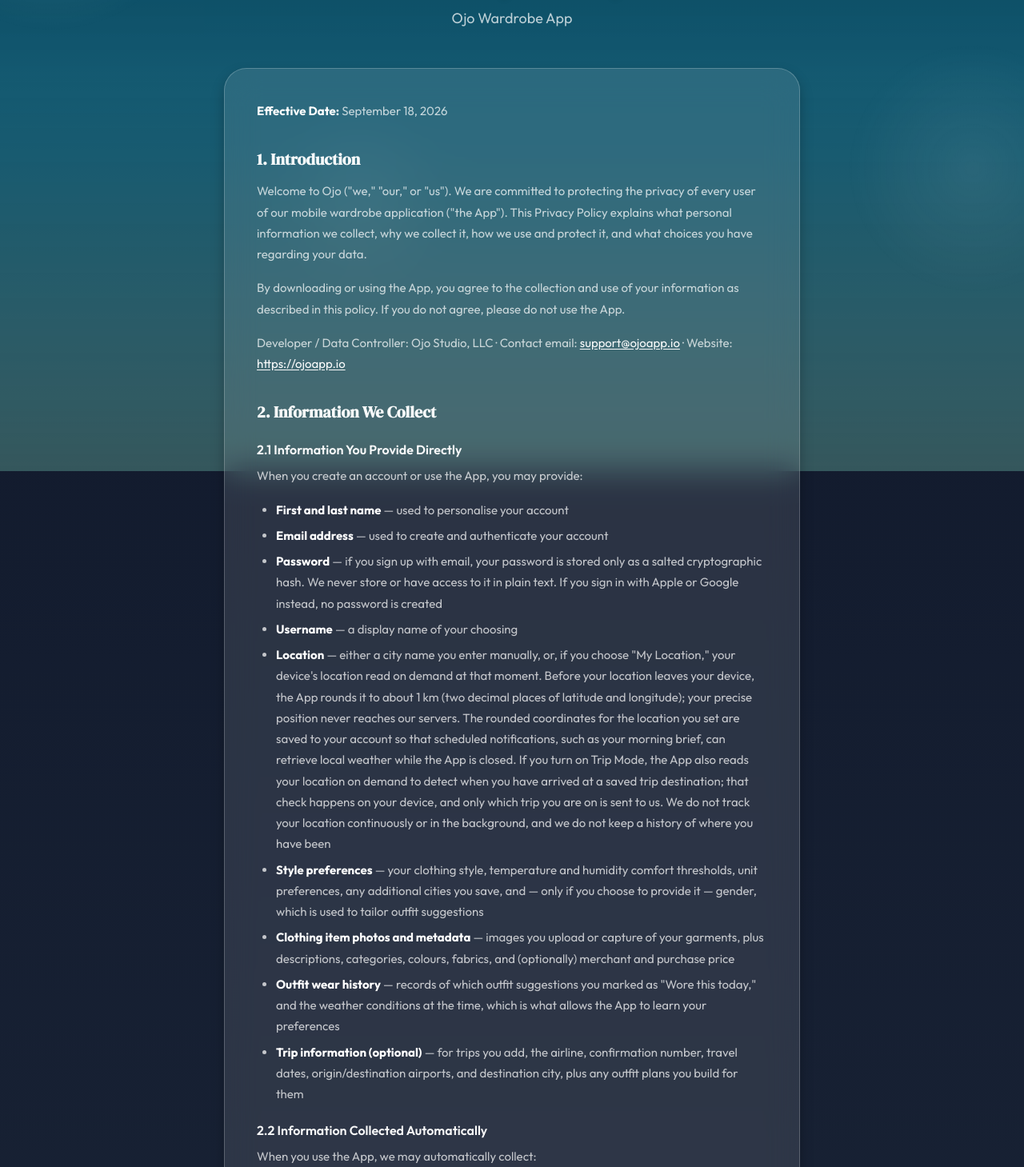
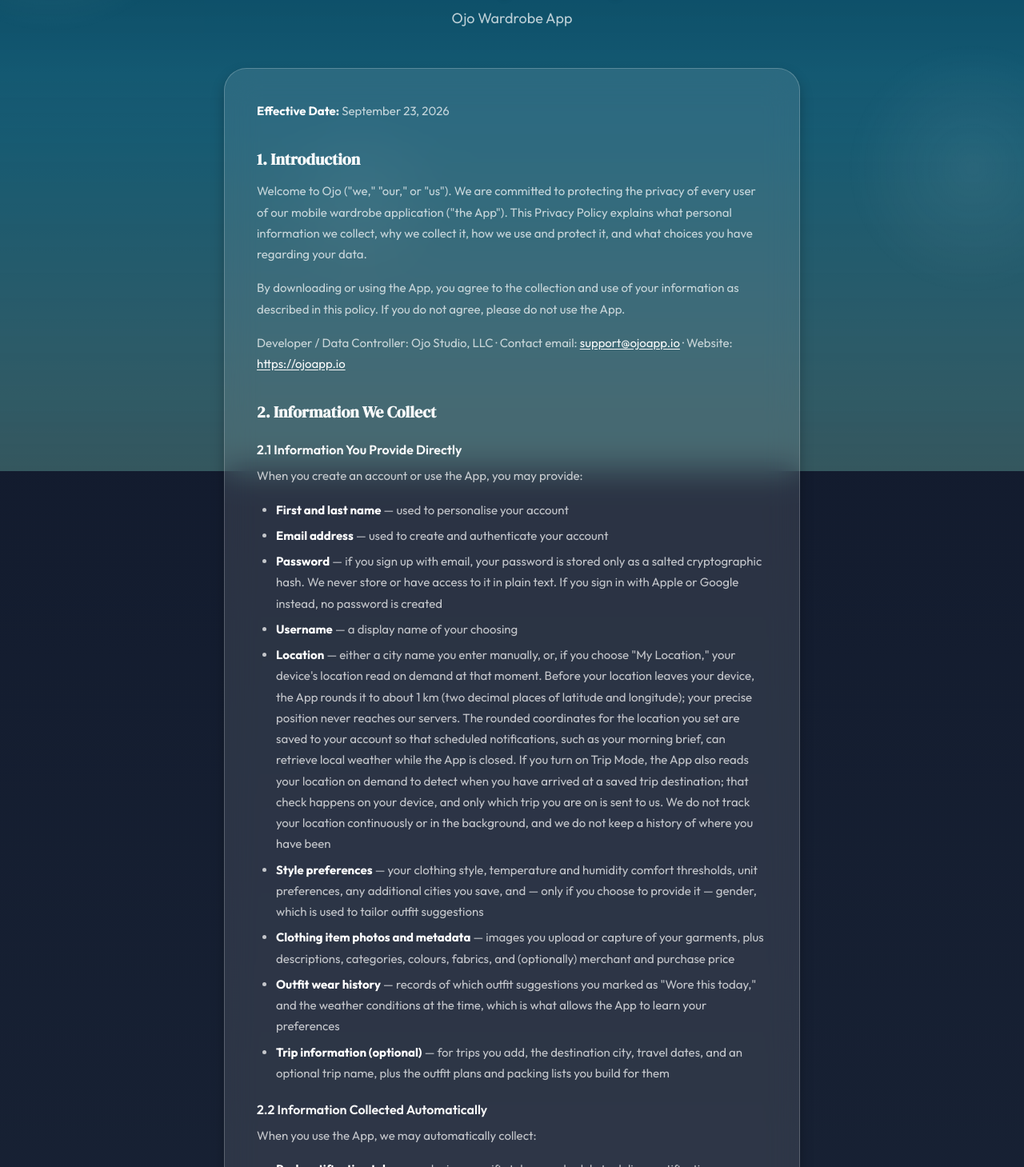
Before and after one commit to mikedeleamon/OjoLandingSite, a Next.js app: page /privacy in a window 1280 px wide. Shown: the part 211-1670 px from the top of the page at 80% size. Built offline with nearby package versions, Linux system fonts and the light colour scheme.

Commit message:
updated legal

```diff
--- a/app/privacy/page.tsx
+++ b/app/privacy/page.tsx
@@ -142,6 +142,9 @@
                             time, which is what allows the App to learn your
                             preferences
                         </li>
+                        {/* Parked until airline-trip import ships — the App
+                            doesn't collect airline, confirmation number, or
+                            airports yet. Original wording:
                         <li>
                             <strong style={{ color: 'white' }}>
                                 Trip information (optional)
@@ -150,6 +153,14 @@
                             number, travel dates, origin/destination airports,
                             and destination city, plus any outfit plans you
                             build for them
+                        </li> */}
+                        <li>
+                            <strong style={{ color: 'white' }}>
+                                Trip information (optional)
+                            </strong>{' '}
+                            — for trips you add, the destination city, travel
+                            dates, and an optional trip name, plus the outfit
+                            plans and packing lists you build for them
                         </li>
                     </ul>
 
--- a/lib/constants.ts
+++ b/lib/constants.ts
@@ -4,7 +4,7 @@
 export const APP_DESCRIPTION =
   "OJO is your weather-aware outfit companion. It reads the forecast, knows your wardrobe, and tells you exactly what to wear — every single day.";
 export const COMPANY_NAME = "Ojo Studio, LLC";
-export const EFFECTIVE_DATE = "September 18, 2026";
+export const EFFECTIVE_DATE = "September 23, 2026";
 export const TESTFLIGHT_URL = "https://testflight.apple.com/join/JeSe98NQ"; // iOS beta
 export const APP_STORE_URL = "#"; // Public App Store URL — set when out of beta
 export const WEBSITE_URL = "https://ojoapp.io";
```
